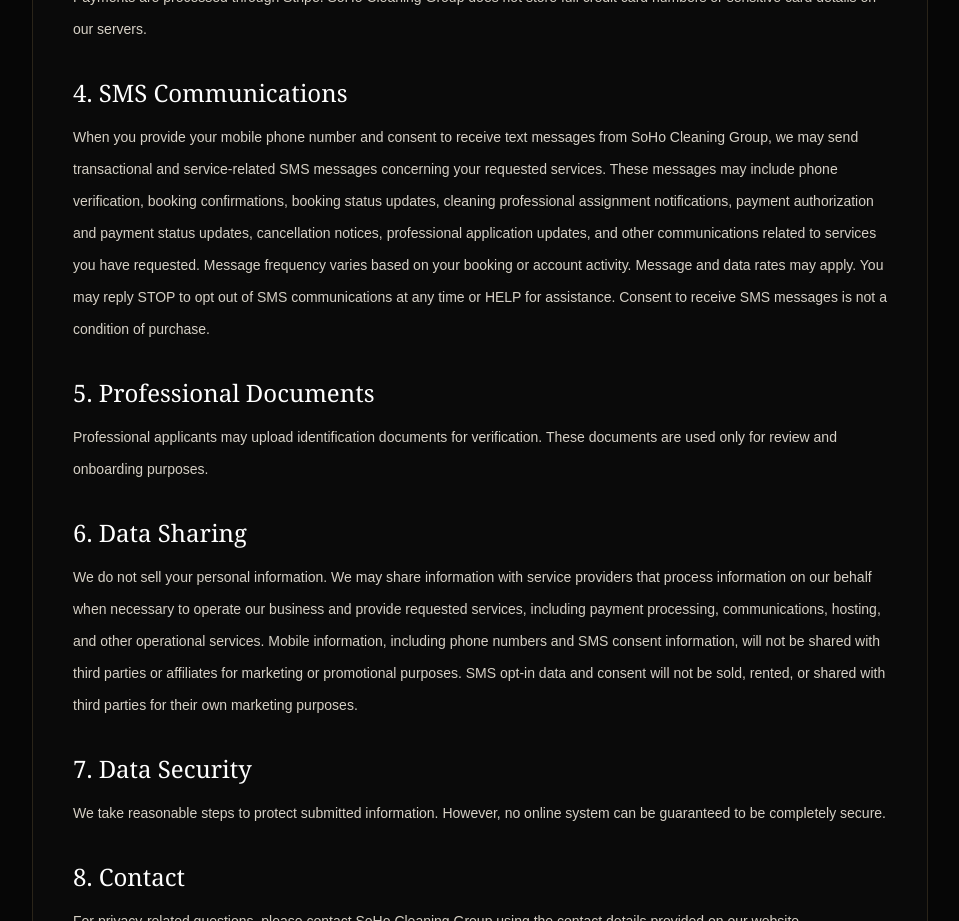
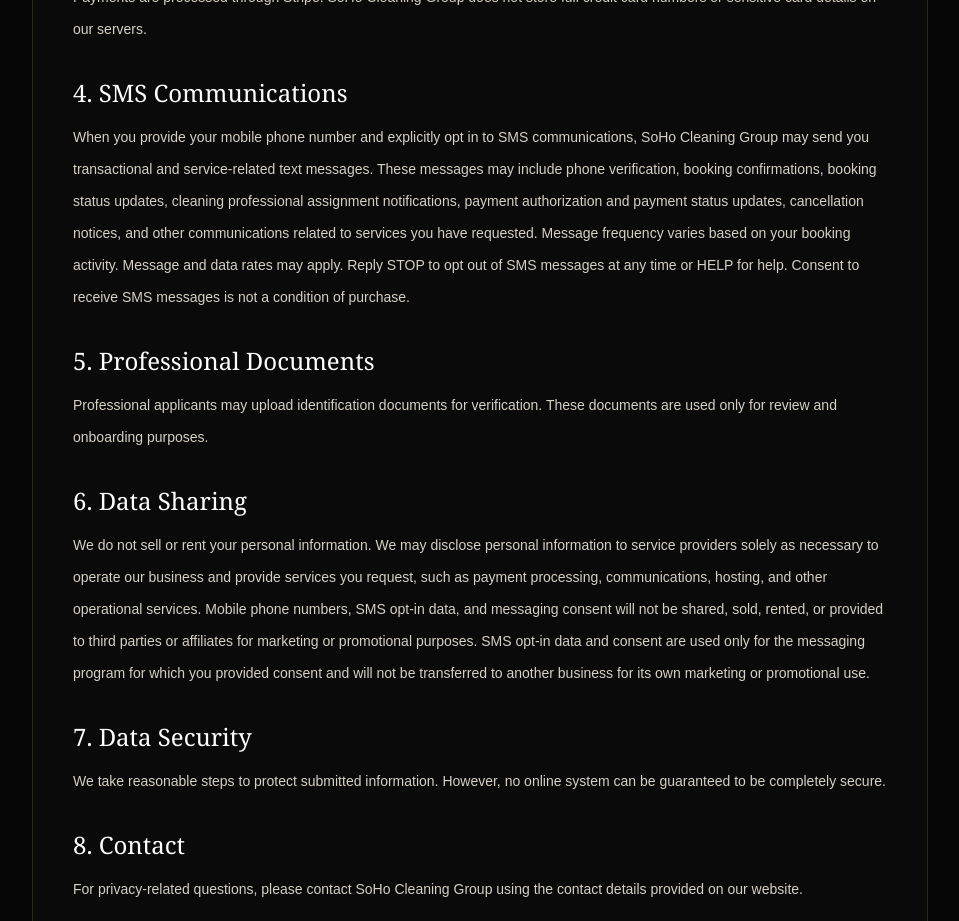
Before and after one commit to trylaxman/soho-web, a Next.js app: page /privacy-policy in a window 1280 px wide. Shown: the part 580-1501 px from the top of the page, without its empty margins (160-1119 px from the left). Built offline with nearby package versions, Linux system fonts and the light colour scheme.

Commit message:
fix(privacy): update SMS consent policy for A2P compliance

```diff
--- a/app/privacy-policy/page.tsx
+++ b/app/privacy-policy/page.tsx
@@ -26,18 +26,16 @@ export default function PrivacyPolicyPage() {
           </Section>
 
           <Section title="4. SMS Communications">
-            When you provide your mobile phone number and consent to receive text
-            messages from SoHo Cleaning Group, we may send transactional and
-            service-related SMS messages concerning your requested services. These
-            messages may include phone verification, booking confirmations, booking
-            status updates, cleaning professional assignment notifications, payment
-            authorization and payment status updates, cancellation notices,
-            professional application updates, and other communications related to
-            services you have requested. Message frequency varies based on your
-            booking or account activity. Message and data rates may apply. You may
-            reply STOP to opt out of SMS communications at any time or HELP for
-            assistance. Consent to receive SMS messages is not a condition of
-            purchase.
+            When you provide your mobile phone number and explicitly opt in to SMS
+            communications, SoHo Cleaning Group may send you transactional and
+            service-related text messages. These messages may include phone
+            verification, booking confirmations, booking status updates, cleaning
+            professional assignment notifications, payment authorization and payment
+            status updates, cancellation notices, and other communications related to
+            services you have requested. Message frequency varies based on your booking
+            activity. Message and data rates may apply. Reply STOP to opt out of SMS
+            messages at any time or HELP for help. Consent to receive SMS messages is
+            not a condition of purchase.
           </Section>
 
           <Section title="5. Professional Documents">
@@ -45,15 +43,15 @@ export default function PrivacyPolicyPage() {
           </Section>
 
           <Section title="6. Data Sharing">
-            We do not sell your personal information. We may share information with
-            service providers that process information on our behalf when necessary
-            to operate our business and provide requested services, including
-            payment processing, communications, hosting, and other operational
-            services. Mobile information, including phone numbers and SMS consent
-            information, will not be shared with third parties or affiliates for
-            marketing or promotional purposes. SMS opt-in data and consent will not
-            be sold, rented, or shared with third parties for their own marketing
-            purposes.
+            We do not sell or rent your personal information. We may disclose personal
+            information to service providers solely as necessary to operate our
+            business and provide services you request, such as payment processing,
+            communications, hosting, and other operational services. Mobile phone
+            numbers, SMS opt-in data, and messaging consent will not be shared, sold,
+            rented, or provided to third parties or affiliates for marketing or
+            promotional purposes. SMS opt-in data and consent are used only for the
+            messaging program for which you provided consent and will not be
+            transferred to another business for its own marketing or promotional use.
           </Section>
 
           <Section title="7. Data Security">
```
